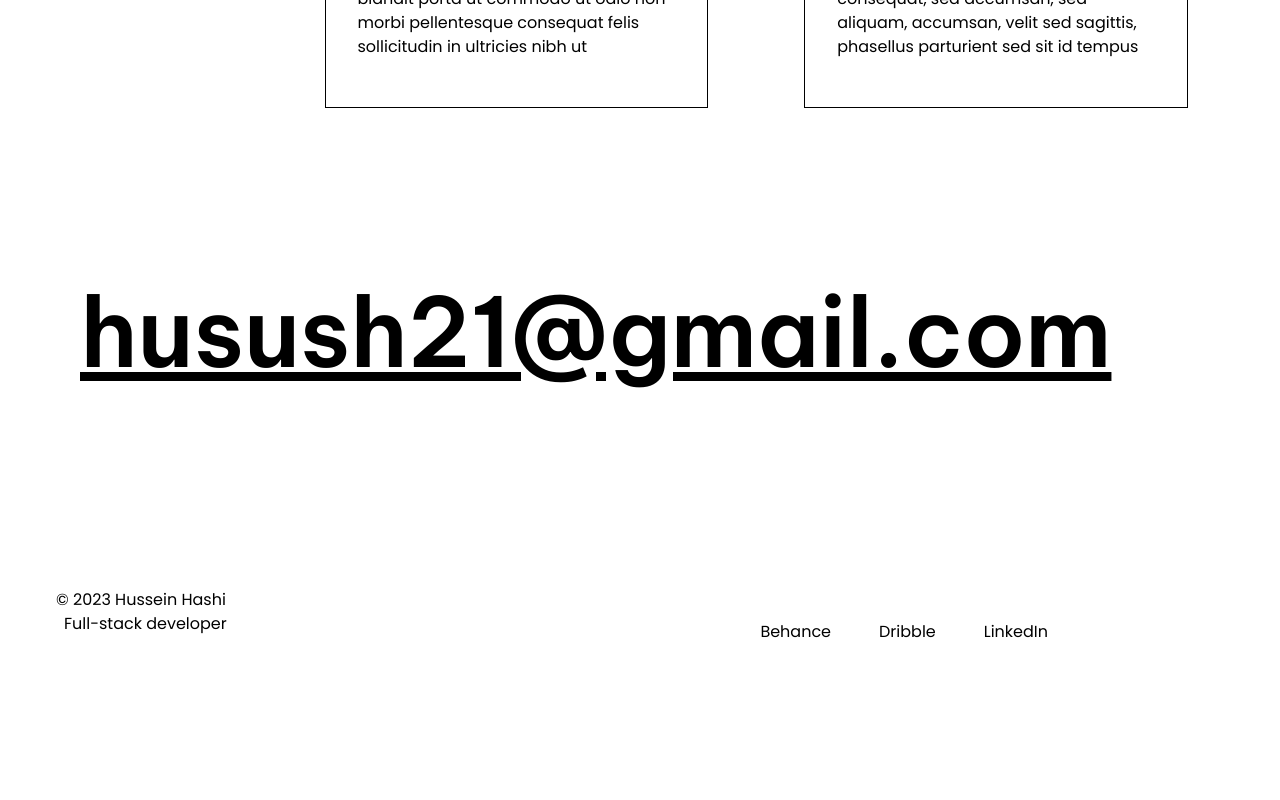
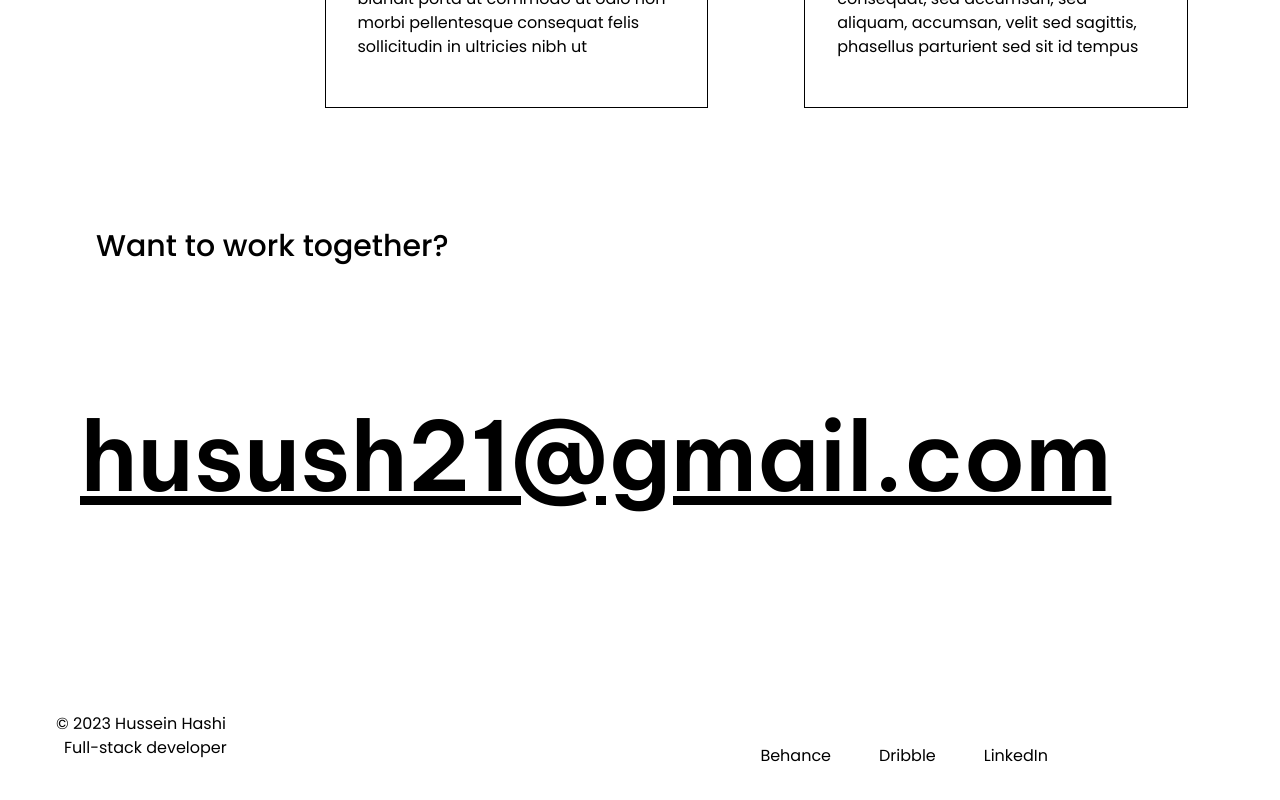
Before and after one commit to husush23/React-port, a React (Vite) app: page / in a window 1280 px wide. Shown: the part 4474-5274 px from the top of the page. Before the commit the page ends 5230 px from the top, so only its background shows below. Built offline with nearby package versions, Linux system fonts and the light colour scheme; a web font is replaced by a local one.

Commit message:
Home updated with the changes

```diff
--- a/src/pages/Home.jsx
+++ b/src/pages/Home.jsx
@@ -14,7 +14,12 @@ export default function Home() {
       <Info />
       <Recents />
       <Qualification />
-      <Gmail />
+      <div className="pt-10">
+        <h3 className="mx-24 my-12 text-xl font-semibold md:text-3xl md:font-medium">
+          Want to work together?
+        </h3>
+        <Gmail />
+      </div>
       <Footer />
     </main>
   );
```
